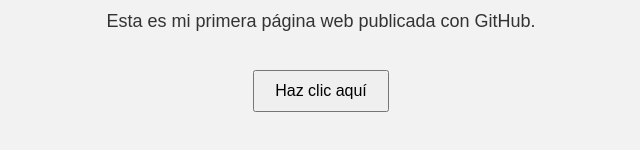
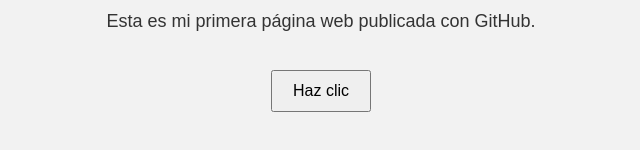
Before and after one commit to kurama09kyu-gif/control-2, a plain HTML site: page actividad.html in a window 1280 px wide. Shown: the part 128-278 px from the top of the page, without its empty margins (319-959 px from the left). Drawn offline with Linux system fonts and the light colour scheme.

Commit message:
Update actividad.html

```diff
--- a/actividad.html
+++ b/actividad.html
@@ -33,7 +33,7 @@
   <h1>¡HOLA SOY EL DURO! 👋</h1>
   <p>Esta es mi primera página web publicada con GitHub.</p>
 
-  <button onclick="mostrarMensaje()">Haz clic aquí</button>
+  <button onclick="mostrarMensaje()">Haz clic</button>
   <p id="mensaje"></p>
 
   <script>
```
